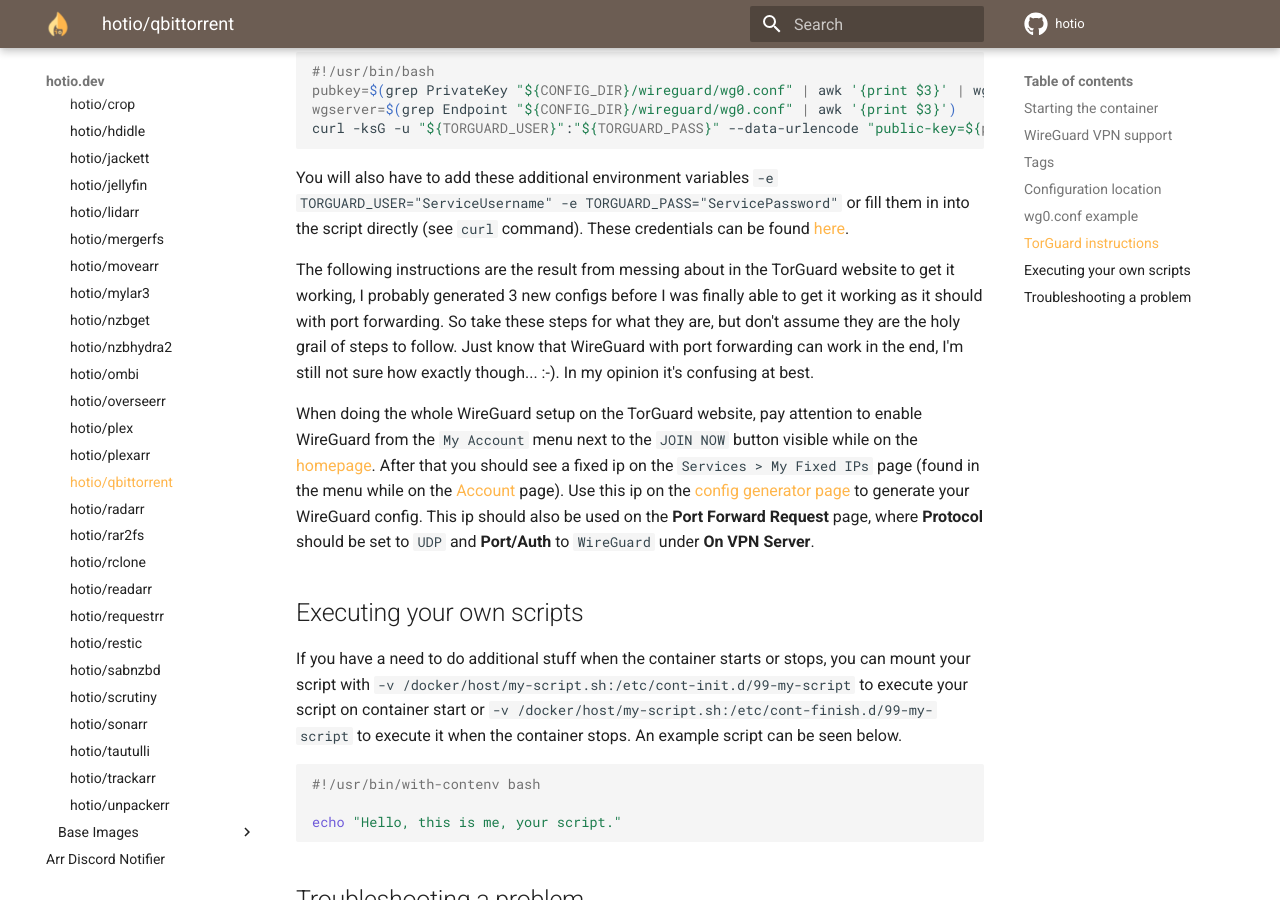
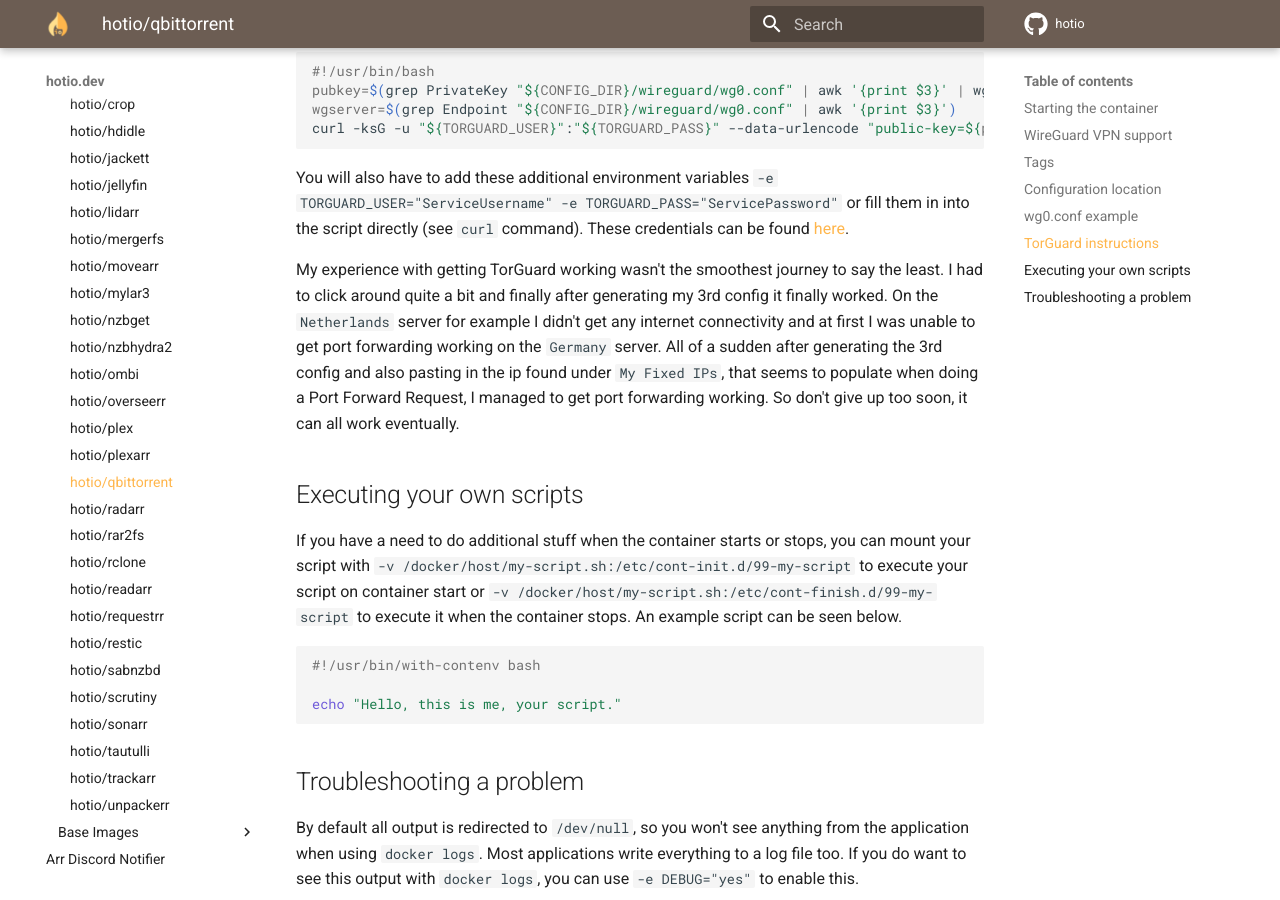
Before and after one commit to hotio/website, an MkDocs documentation site: the page built from docs/containers/qbittorrent.md, in a window 1280 px wide and 900 px high, scrolled down 3011 px. Built offline with MkDocs 1.6.1 and Material for MkDocs 9.7.7, drawn with Linux system fonts in a browser that asks for light colours.

Commit message:
rewrite torguard instructions

```diff
--- a/docs/containers/qbittorrent.md
+++ b/docs/containers/qbittorrent.md
@@ -123,9 +123,7 @@
 
 You will also have to add these additional environment variables `-e TORGUARD_USER="ServiceUsername" -e TORGUARD_PASS="ServicePassword"` or fill them in into the script directly (see `curl` command). These credentials can be found [here](https://torguard.net/clientarea.php?action=changepw).
 
-The following instructions are the result from messing about in the TorGuard website to get it working, I probably generated 3 new configs before I was finally able to get it working as it should with port forwarding. So take these steps for what they are, but don't assume they are the holy grail of steps to follow. Just know that WireGuard with port forwarding can work in the end, I'm still not sure how exactly though... :-). In my opinion it's confusing at best.
-
-When doing the whole WireGuard setup on the TorGuard website, pay attention to enable WireGuard from the `My Account` menu next to the `JOIN NOW` button visible while on the [homepage](https://torguard.net). After that you should see a fixed ip on the `Services > My Fixed IPs` page (found in the menu while on the [Account](https://torguard.net/clientarea.php) page). Use this ip on the [config generator page](https://torguard.net/tgconf.php?action=vpn-openvpnconfig) to generate your WireGuard config. This ip should also be used on the **Port Forward Request** page, where **Protocol** should be set to `UDP` and **Port/Auth** to `WireGuard` under **On VPN Server**.
+My experience with getting TorGuard working wasn't the smoothest journey to say the least. I had to click around quite a bit and finally after generating my 3rd config it finally worked. On the `Netherlands` server for example I didn't get any internet connectivity and at first I was unable to get port forwarding working on the `Germany` server. All of a sudden after generating the 3rd config and also pasting in the ip found under `My Fixed IPs`, that seems to populate when doing a Port Forward Request, I managed to get port forwarding working. So don't give up too soon, it can all work eventually.
 
 ## Executing your own scripts
 
```
